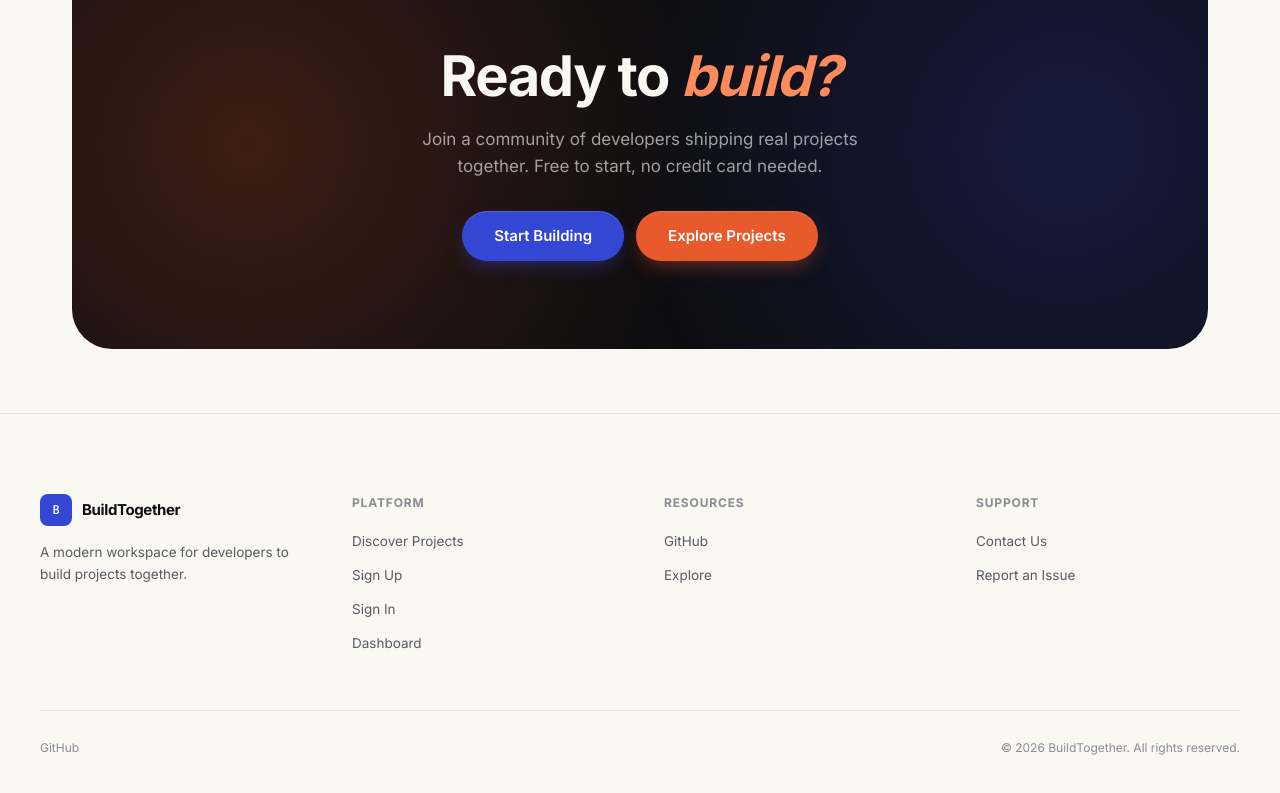
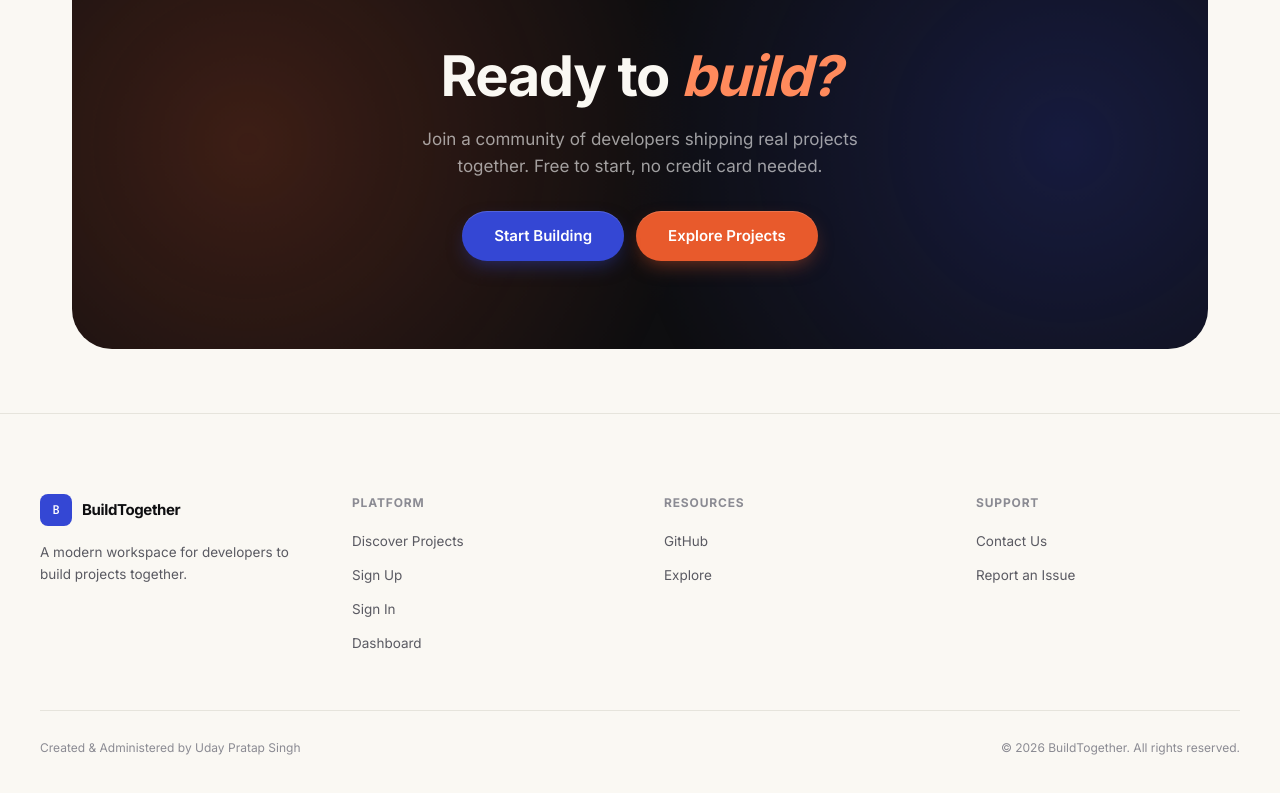
Before and after one commit to codebyuday/BuildTogether, a React (Vite) app: page / in a window 1280 px wide. Shown: the part 3874-4667 px from the top of the page. Built offline with nearby package versions, Linux system fonts and the light colour scheme; no server answers.

Commit message:
feat: add creator credit in footer with LinkedIn link

```diff
--- a/src/pages/Landing.jsx
+++ b/src/pages/Landing.jsx
@@ -306,9 +306,7 @@ export default function Landing() {
             </div>
           </div>
           <div className="mt-14 pt-7 flex flex-col sm:flex-row items-center justify-between gap-4 border-t border-line">
-            <div className="flex flex-wrap items-center gap-x-5 gap-y-2">
-              <a href="https://github.com/codebyuday/BuildTogether" target="_blank" rel="noopener" className="text-[12px] text-muted hover:text-on-surface transition-colors">GitHub</a>
-            </div>
+            <p className="text-[12px] text-muted">Created &amp; Administered by <a href="https://www.linkedin.com/in/udaypratap-singh-285823288/" target="_blank" rel="noopener" className="hover:text-on-surface transition-colors">Uday Pratap Singh</a></p>
             <p className="text-[12px] text-muted">&copy; {new Date().getFullYear()} BuildTogether. All rights reserved.</p>
           </div>
         </div>
```
